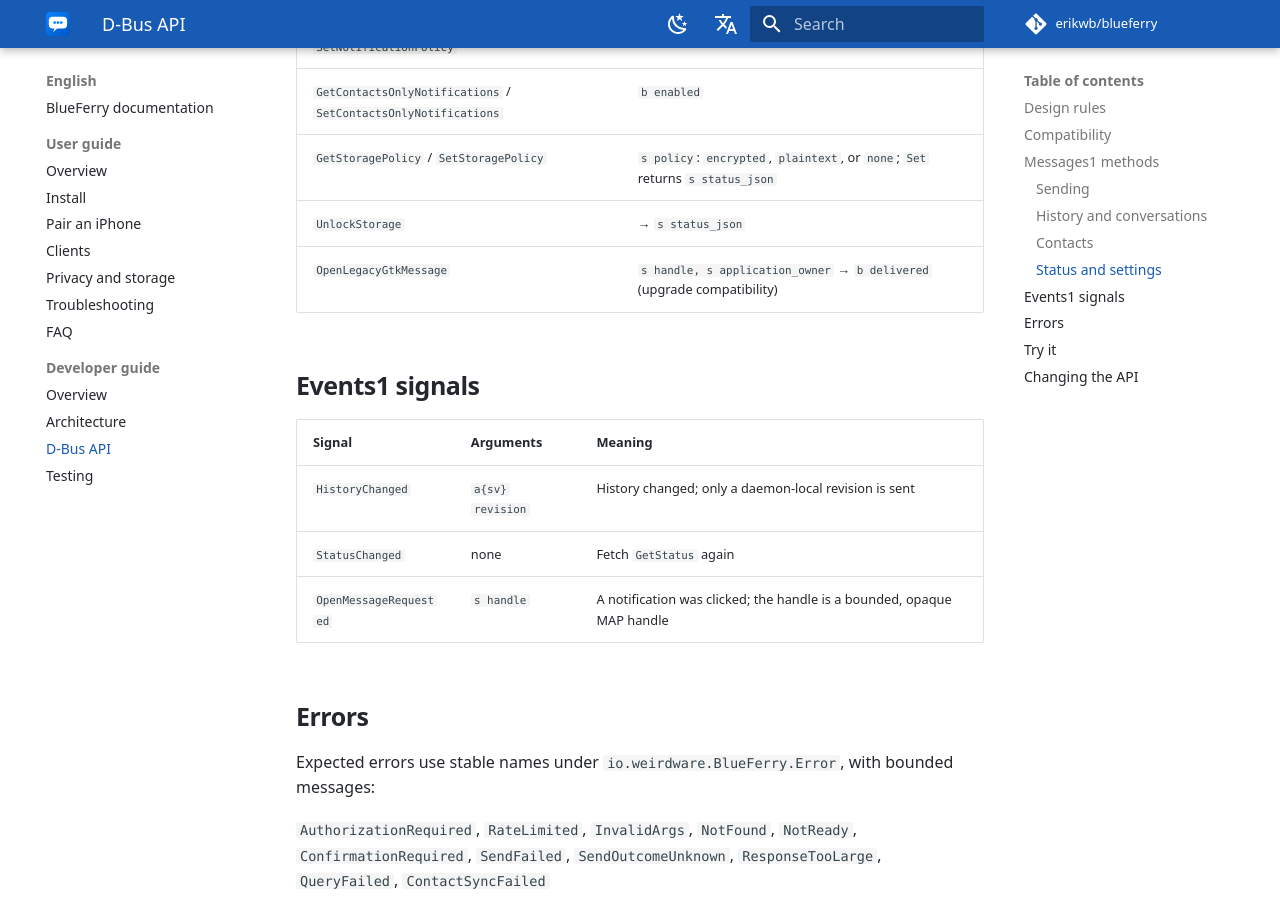
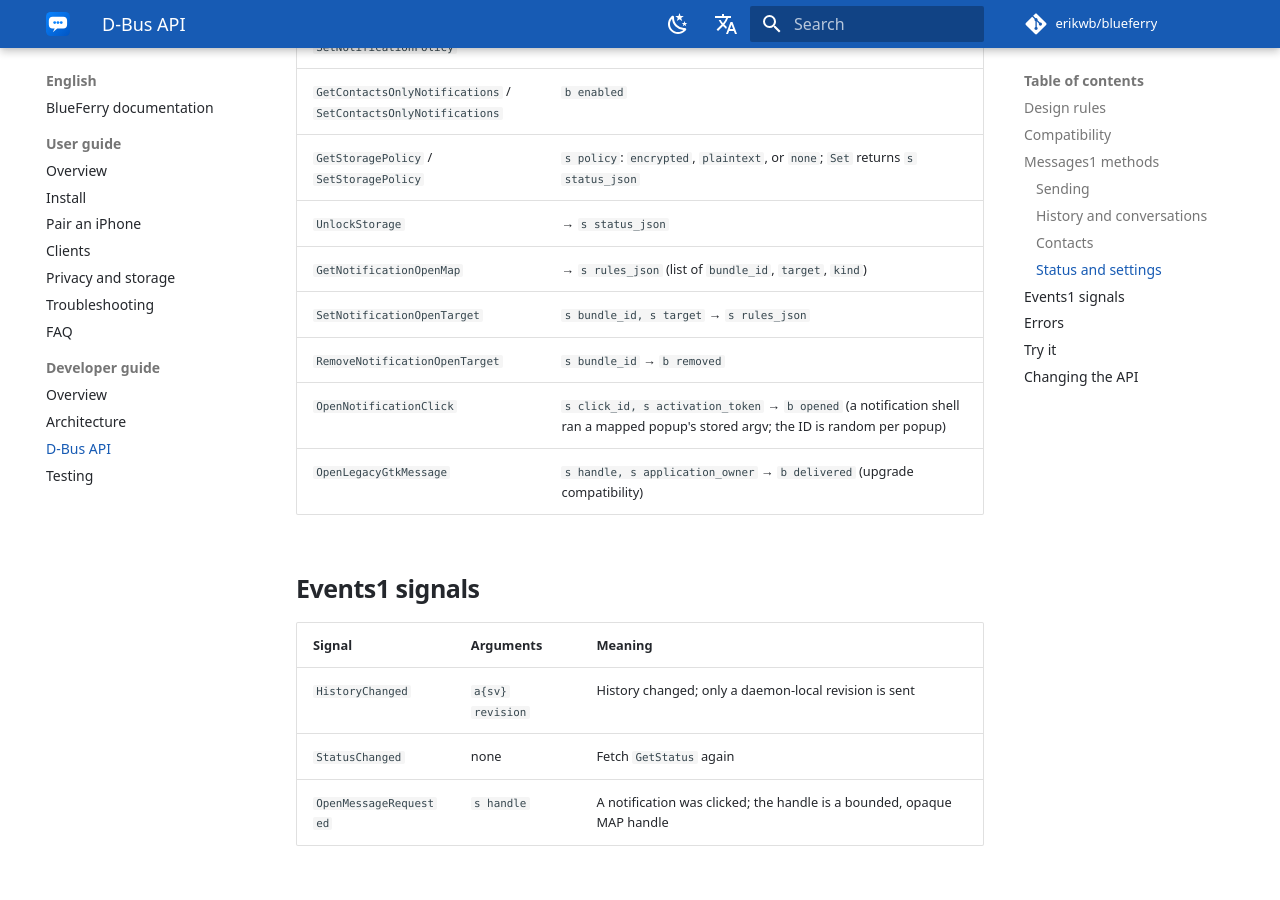
Before and after one commit to erikwb/blueferry, an MkDocs documentation site: the page built from docs/en/developer/dbus-api.md, in a window 1280 px wide and 900 px high, scrolled down 2812 px. Built offline with MkDocs 1.6.1 and Material for MkDocs 9.7.7, drawn with Linux system fonts in a browser that asks for light colours; some web fonts are replaced; comment, search, counter and statistics services are not loaded.

Commit message:
Document the notification click rule methods in the D-Bus API page

```diff
--- a/docs/en/developer/dbus-api.md
+++ b/docs/en/developer/dbus-api.md
@@ -90,6 +90,10 @@ package to restart an outdated backend after upgrades.
 | `GetContactsOnlyNotifications` / `SetContactsOnlyNotifications` | `b enabled` |
 | `GetStoragePolicy` / `SetStoragePolicy` | `s policy`: `encrypted`, `plaintext`, or `none`; `Set` returns `s status_json` |
 | `UnlockStorage` | → `s status_json` |
+| `GetNotificationOpenMap` | → `s rules_json` (list of `bundle_id`, `target`, `kind`) |
+| `SetNotificationOpenTarget` | `s bundle_id, s target` → `s rules_json` |
+| `RemoveNotificationOpenTarget` | `s bundle_id` → `b removed` |
+| `OpenNotificationClick` | `s click_id, s activation_token` → `b opened` (a notification shell ran a mapped popup's stored argv; the ID is random per popup) |
 | `OpenLegacyGtkMessage` | `s handle, s application_owner` → `b delivered` (upgrade compatibility) |
 
 ## Events1 signals
```
